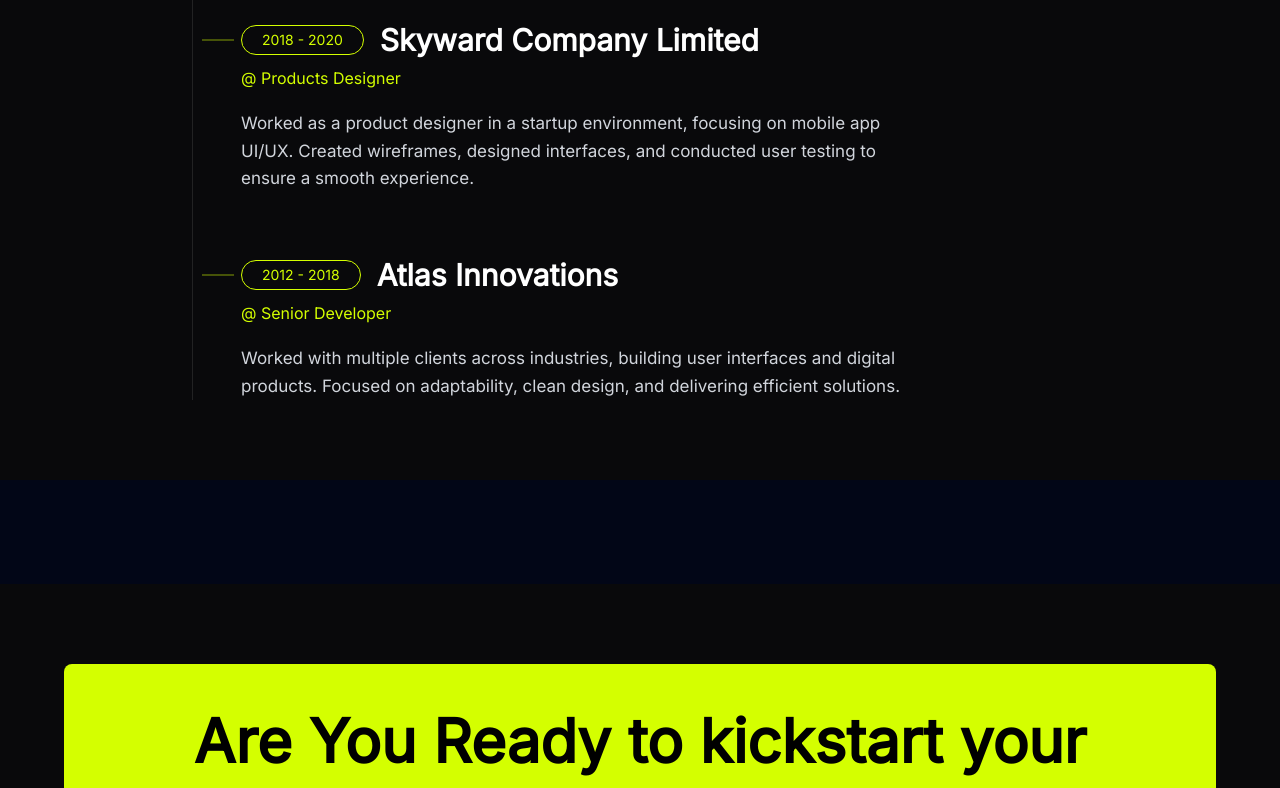
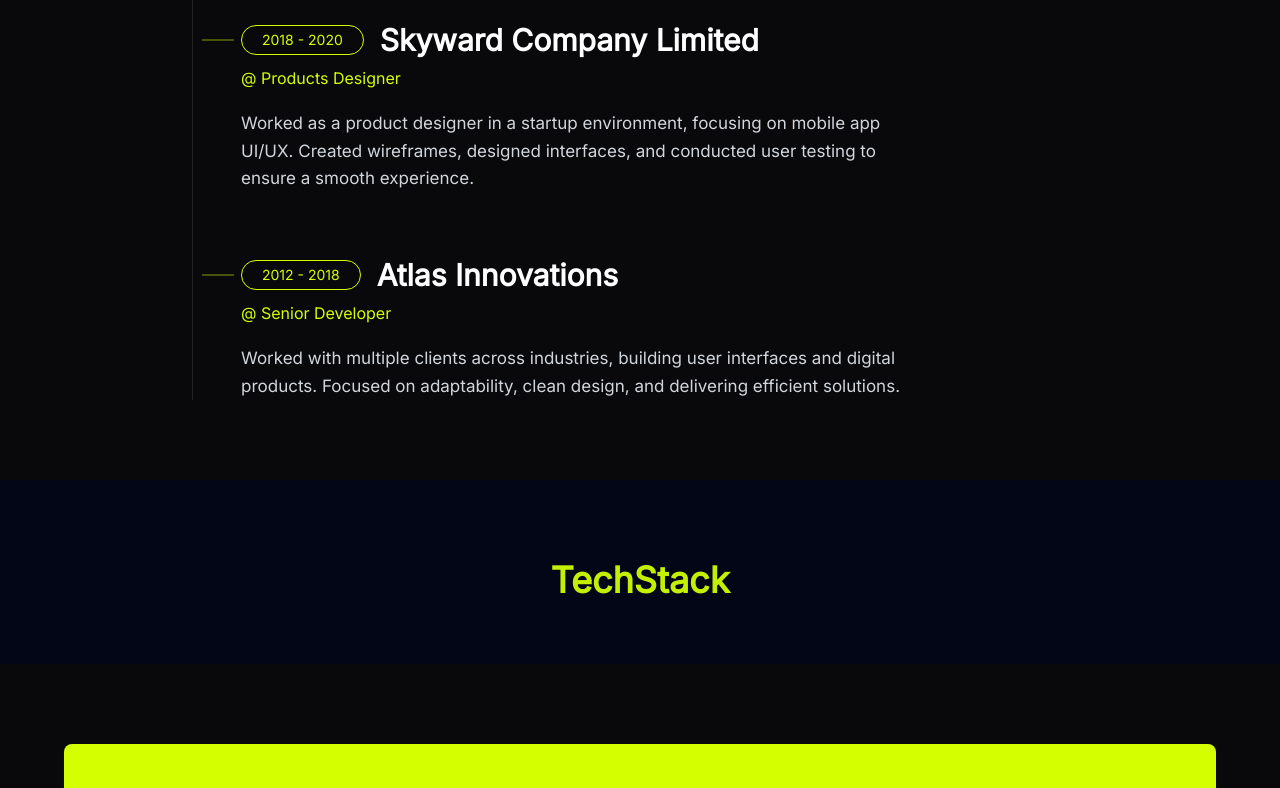
Before and after one commit to ruhul2003/My-Portfolio, a React (Vite) app: page /about in a window 1280 px wide. Shown: the part 1828-2616 px from the top of the page. Built offline with nearby package versions, Linux system fonts and the light colour scheme.

Commit message:
Designed tech section

```diff
--- a/src/Components/TechStack.jsx
+++ b/src/Components/TechStack.jsx
@@ -3,7 +3,7 @@ import React from 'react';
 const TechStack = () => {
     return (
         <div>
-
+            <h1 className="text-3xl md:text-4xl text-center font-extrabold text-[#C4F000]">TechStack</h1>
         </div>
     );
 };
--- a/src/pages/AboutPage.jsx
+++ b/src/pages/AboutPage.jsx
@@ -2,6 +2,7 @@
 import About from '../Components/About';
 import Education from '../Components/Education';
 import AnimatedSection from '../Components/AnimatedSection';
+import TechStack from '../Components/TechStack';
 
 const AboutPage = () => {
   return (
@@ -13,6 +14,10 @@ const AboutPage = () => {
       <AnimatedSection direction="right" delay={0.2}>
         <Education />
       </AnimatedSection>
+
+      <AnimatedSection direction="left" delay={0.4}>
+        <TechStack />
+      </AnimatedSection>
     </div>
   );
 };
```
